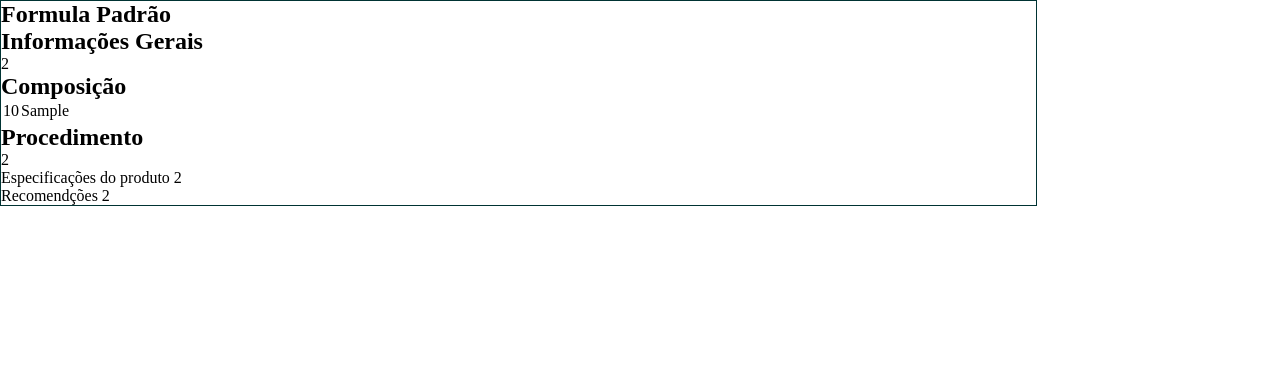
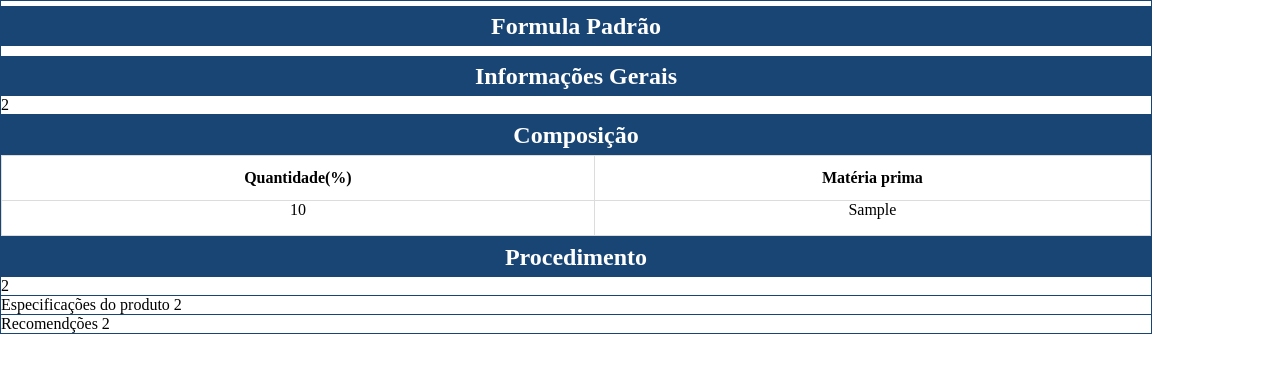
Before and after one commit to k-nio/gb, a PHP site: page /_interface/_select/_select_standard.php in a window 1280 px wide. Shown: the top 373 px of the page. Run offline with PHP 8.4, Linux system fonts and the light colour scheme; tables that the repository leaves empty or names only in its code hold one stand-in row (values such as "Sample post").

Commit message:
nova ordem de produção

```diff
--- a/_CSS/_select_standard.css
+++ b/_CSS/_select_standard.css
@@ -3,9 +3,10 @@
     padding: 0;
     box-sizing: border-box;
 }
-.folha{
+.folhas{
     width: 90%;
     height: auto;
+    margin: 20px auto;
 }
 .margin{
     width: 90%;
@@ -13,8 +14,50 @@
     border: 1px #003333 solid;
     border-collapse: collapse;
 }
+.margin td h1{
+
+    margin: 5px 0 10px 0;
+
+    line-height: 50px;
+
+}
+.margin td{
+    width: 100%;
+    border: 1px #194574 solid;
+    height: auto;
+    vertical-align: top;
+}
+.margin td h1,h2{
+    width: 100%;
+    text-align: center;
+    height: 40px;
+    background-color: #194574;
+    color: #fff;
+    line-height: 40px;
+    vertical-align: middle;
+}
+
+.margin td table{
+    width: 100%;
+    height: auto;
+    border: #dcdcdc solid 1px;
+    border-collapse: collapse;
+
+}
+.margin td table td{
+   border: #dcdcdc solid 1px;
+   height: 35px;
+   width: auto;
+   text-align: center;
+}
+.margin td table th{
+   border: #dcdcdc solid 1px;
+   height: 45px;
+   width: auto;
+
+}
 @media print{
-    .folha{
+    .folhas{
     width: 210mm;
     height: 297mm;
 
--- /dev/null
+++ b/_interface/_select.php
@@ -0,0 +1,5 @@
+<section class="display-content">
+    <div class="folha">
+
+    </div>
+</section>
--- a/_interface/_select/_select_standard.php
+++ b/_interface/_select/_select_standard.php
@@ -12,39 +12,39 @@
                 <h1>Formula Padrão</h1>
                 <h2>Informações Gerais</h2>
                 <?php
-                include './_header.php';
+                include './_standard/_header.php';
                 ?>
             </td>
         </tr>
         <tr>
             <td>
                 <h2>Composição</h2>
-                <table>
+
                 <?php
-                include './_composition.php';
+                include './_standard/_composition.php';
                 ?>
-                </table>
+
             </td>
 
         </tr>
         <tr>
             <td><h2>Procedimento</h2>
             <?php
-                include './_procedimento.php';
+                include './_standard/_procedimento.php';
                 ?>
             </td>
         </tr>
         <tr>
             <td>Especificações do produto
             <?php
-                include './_especification.php';
+                include './_standard/_especification.php';
                 ?>
             </td>
         </tr>
         <tr>
             <td>Recomendções
             <?php
-                include './_caution.php';
+                include './_standard/_caution.php';
                 ?>
             </td>
         </tr>
--- a/_interface/_select/_composition.php
+++ b/_interface/_select/_standard/_composition.php
@@ -1,3 +1,5 @@
+<table>
+    <tr><th>Quantidade(%)</th><th>Matéria prima</th></tr>
 <?php
      $result = $con->pesquisar("SELECT f.quantidade, m.materia_prima FROM _formula f JOIN materia_prima m ON f.id_materia_prima = m.id_materia_prima
 where f.id_produto = 1 ");
@@ -5,5 +7,9 @@
      while ($dados = mysqli_fetch_array($result)){
          $quantidade = $dados['quantidade'];
          $id_mp = $dados['materia_prima'];
-         echo "<tr><td>$quantidade</td><td>$id_mp</td><tr>";
-     }
+         ?>
+
+
+
+<tr><td><?php echo $quantidade; ?></td><td><?php echo $id_mp ?></td><tr>
+<?php  }?></table>
```
Also changed, not shown: _show.php (added, +23 -0 lines), _CSS/_show.css (added), _interface/_select/_standard/_caution.php (renamed from _interface/_select/_caution.php), _interface/_select/_standard/_especification.php (renamed from _interface/_select/_especification.php), _interface/_select/_standard/_header.php (renamed from _interface/_select/_header.php), _interface/_select/_standard/_procedimento.php (renamed from _interface/_select/_procedimento.php).
